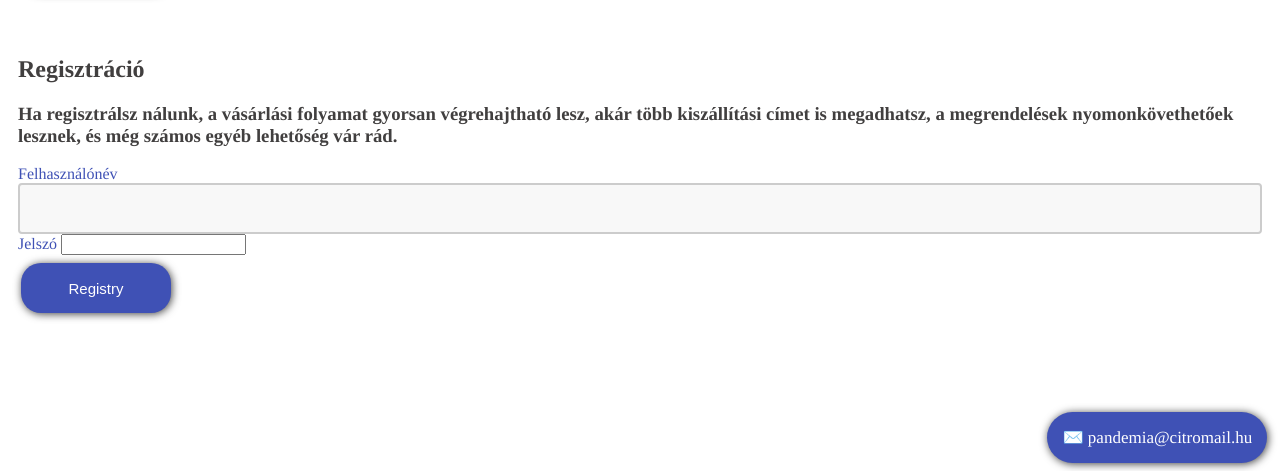
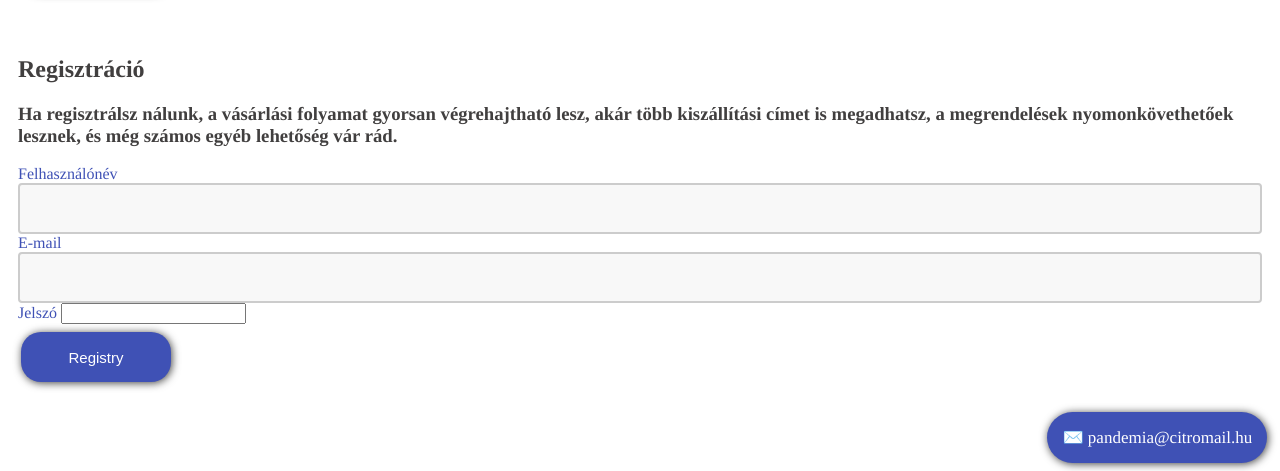
Before and after one commit to geonoemi/Covidshop_PHP, a PHP site: page /products/views/login.php in a window 1280 px wide. Shown: the part 329-800 px from the top of the page. Run offline with PHP 8.4, Linux system fonts and the light colour scheme.

Commit message:
back to navs but something special

```diff
--- a/MVC_PHP/views/login.php
+++ b/MVC_PHP/views/login.php
@@ -89,6 +89,10 @@
                         <input type="text" name="username" class="form-control" required>
                     </div>
                     <div class="form-group">
+                        <label>E-mail</label>
+                        <input type="text" name="email" class="form-control" required>
+                    </div>
+                    <div class="form-group">
                         <label>Jelszó</label>
                         <input type="password" name="password" class="form-control" required>
                     </div>
```
